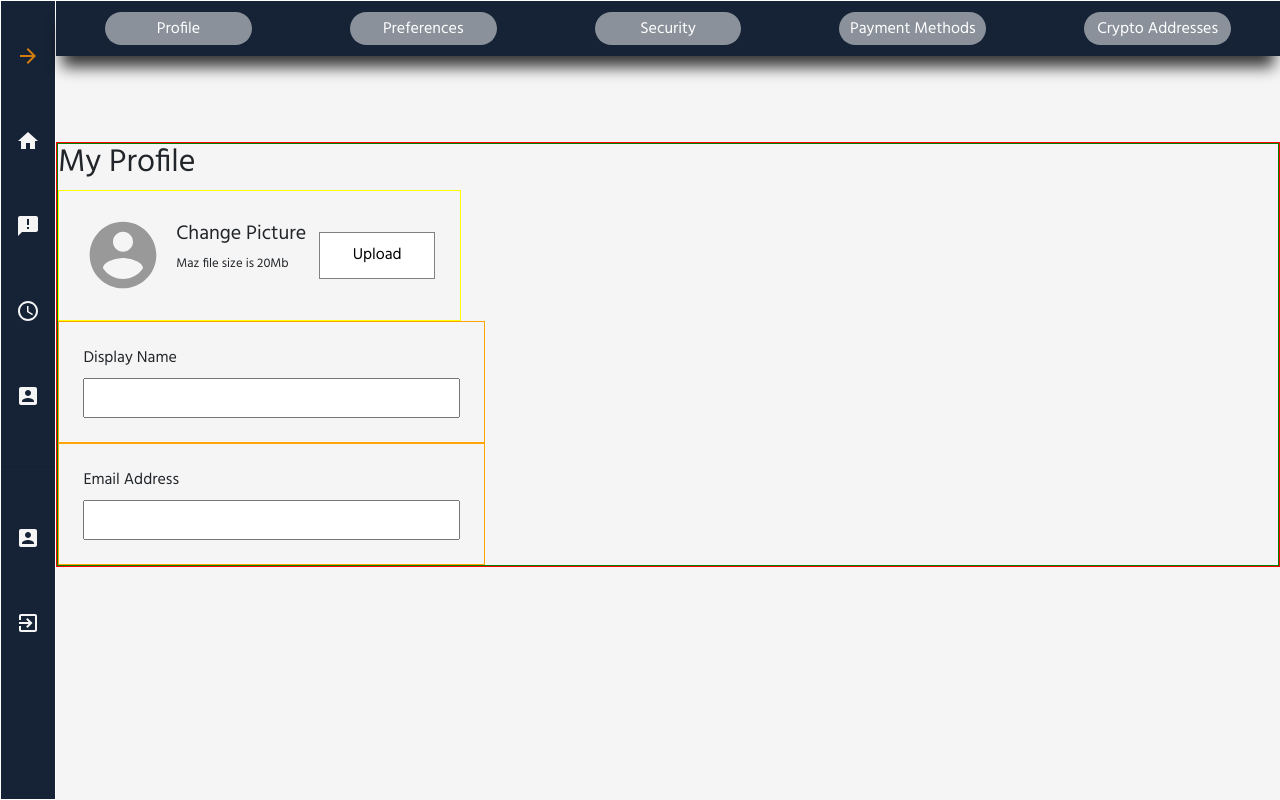
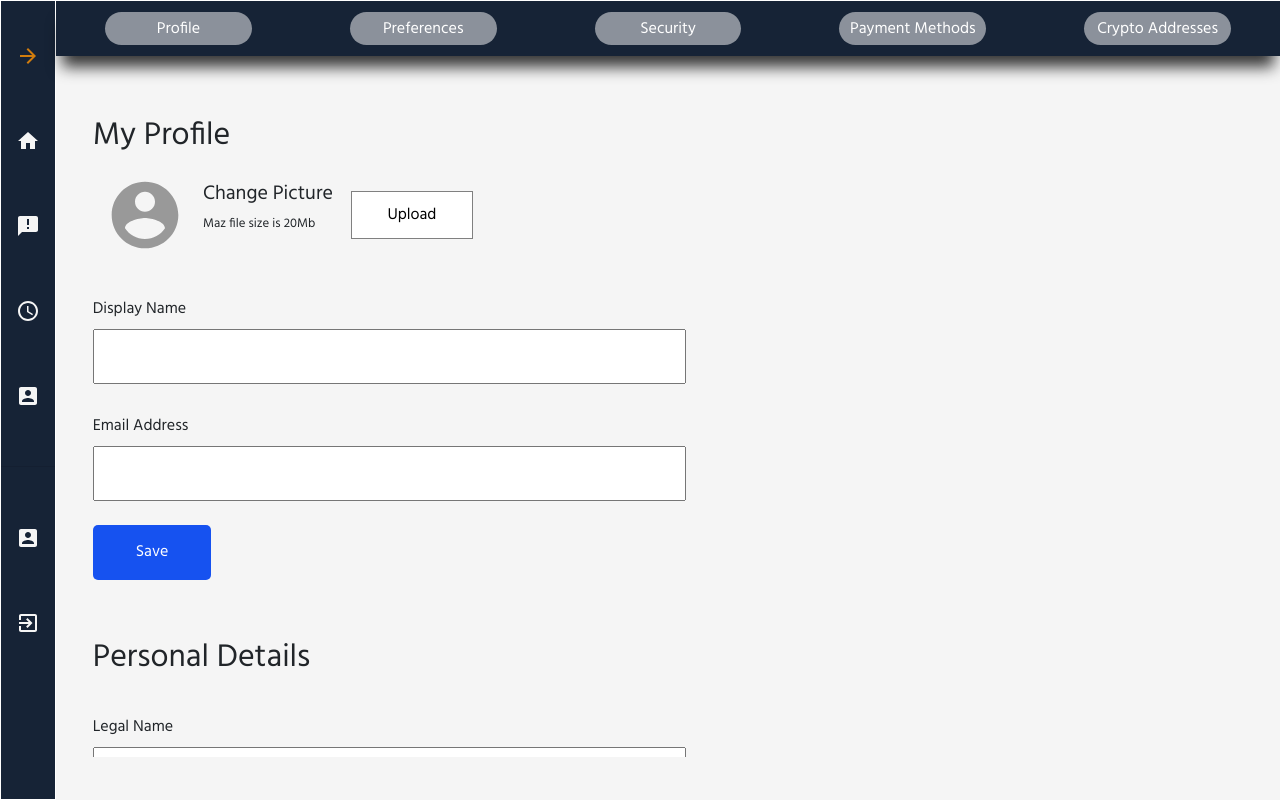
Before and after one commit to JoshuaDinh/CryptoCurrency-WebSite, a React (Create React App) app: page /MyAccount in a window 1280 px wide. Built offline with nearby package versions, Linux system fonts and the light colour scheme; no server answers.

Commit message:
added profile settings

```diff
--- a/src/Components/Profile/MyProfile.js
+++ b/src/Components/Profile/MyProfile.js
@@ -1,27 +1,21 @@
 import React from "react";
-import AccountCircleIcon from "@material-ui/icons/AccountCircle";
 import "./myProfile.css";
+import MyProfileAvatar from "./MyProfileAvatar";
+import PersonalDetails from "./PersonalDetails";
 
 const MyProfile = () => {
   return (
     <div className="myProfile">
       <h2>My Profile</h2>
-      <div className="myProfile__avatar">
-        <AccountCircleIcon className="avatar__icon" />
-        <div className="avatar__title">
-          <h5>Change Picture</h5>
-          <p>Maz file size is 20Mb</p>
-        </div>
-        <button className="avatar__upload-button">Upload</button>
-      </div>
-      <div className="myProfile__input">
+      <MyProfileAvatar />
+      <form className="myProfile__form">
         <label>Display Name</label>
         <input type="text" />
-      </div>
-      <div className="myProfile__input">
         <label>Email Address</label>
         <input type="text" />
-      </div>
+        <button className="myProfile__save-button">Save</button>
+      </form>
+      <PersonalDetails />
     </div>
   );
 };
--- /dev/null
+++ b/src/Components/Profile/MyProfileAvatar.js
@@ -0,0 +1,18 @@
+import React from "react";
+import "./myProfileAvatar.css";
+import AccountCircleIcon from "@material-ui/icons/AccountCircle";
+
+const MyProfileAvatar = () => {
+  return (
+    <div className="myProfile__avatar">
+      <AccountCircleIcon className="avatar__icon" />
+      <div className="avatar__title">
+        <h5>Change Picture</h5>
+        <p>Maz file size is 20Mb</p>
+      </div>
+      <button className="avatar__upload-button">Upload</button>
+    </div>
+  );
+};
+
+export default MyProfileAvatar;
--- /dev/null
+++ b/src/Components/Profile/PersonalDetails.js
@@ -0,0 +1,41 @@
+import React from "react";
+import "./personalDetails.css";
+
+const PersonalDetails = () => {
+  return (
+    <div className="personalDetails">
+      <h2>Personal Details</h2>
+      <form className="personalDetails__form">
+        <label>Legal Name</label>
+        <input type="text" />
+        <label>Date of birth</label>
+        <input type="date" />
+        <label>Street Address</label>
+        <input type="text" />
+        <div className="personalDetails__dualInput">
+          <div className="pesonalDetails__dualInput-container">
+            <label>City/Town</label>
+            <input type="text" />
+          </div>
+          <div className="pesonalDetails__dualInput-container">
+            <label>state</label>
+            <input type="text" />
+          </div>
+        </div>
+        <div className="personalDetails__dualInput">
+          <div className="pesonalDetails__dualInput-container">
+            <label>Post Code</label>
+            <input type="number" />
+          </div>
+          <div className="pesonalDetails__dualInput-container">
+            <label>Country</label>
+            <input type="country" />
+          </div>
+        </div>
+        <button className="myProfile__save-button">Save</button>
+      </form>
+    </div>
+  );
+};
+
+export default PersonalDetails;
--- a/src/Components/Profile/myProfile.css
+++ b/src/Components/Profile/myProfile.css
@@ -1,40 +1,26 @@
 .myProfile {
   display: grid;
-  border: 1px solid green;
+  margin-left: 3%;
 }
 
-.myProfile__input {
+.myProfile__form {
   display: flex;
   flex-direction: column;
-  width: 35%;
-  border: 1px solid orange;
-  padding: 2%;
+  width: 50%;
 }
-.myProfile__input > input {
-  padding: 1.5%;
+.myProfile__form > input {
+  padding: 2.3%;
+}
+.myProfile__form > label {
+  margin-top: 5%;
 }
 
-.myProfile__avatar {
-  display: flex;
-  align-items: center;
-  justify-content: space-between;
-  padding: 2%;
-  border: 1px solid yellow;
-  width: 33%;
+.myProfile__save-button {
+  background-color: #1652f0;
+  border: none;
+  color: white;
+  text-align: center;
+  width: 18%;
+  border-radius: 5px;
+  margin-top: 4%;
 }
-
-.avatar__icon {
-  font-size: 5em !important;
-  color: rgba(114, 114, 114, 0.7) !important;
-}
-
-.avatar__title > p {
-  font-size: 0.8rem;
-}
-
-.avatar__upload-button {
-  padding: 3%;
-  width: 33%;
-  background-color: white;
-  border: 1px solid grey;
-}
--- /dev/null
+++ b/src/Components/Profile/myProfileAvatar.css
@@ -0,0 +1,23 @@
+.myProfile__avatar {
+  display: flex;
+  align-items: center;
+  justify-content: space-between;
+  padding: 1%;
+  width: 33%;
+}
+
+.avatar__icon {
+  font-size: 5em !important;
+  color: rgba(114, 114, 114, 0.7) !important;
+}
+
+.avatar__title > p {
+  font-size: 0.8rem;
+}
+
+.avatar__upload-button {
+  padding: 3%;
+  width: 33%;
+  background-color: white;
+  border: 1px solid grey;
+}
--- /dev/null
+++ b/src/Components/Profile/personalDetails.css
@@ -0,0 +1,40 @@
+.personalDetails {
+  display: grid;
+  margin-top: 5%;
+}
+
+.personalDetails__form {
+  display: flex;
+  flex-direction: column;
+  width: 50%;
+}
+.personalDetails__form > input {
+  padding: 2.3%;
+}
+.personalDetails__form > label {
+  margin-top: 5%;
+}
+
+.myProfile__save-button {
+  padding: 2.6%;
+  background-color: #1652f0;
+  border: none;
+  color: white;
+  text-align: center;
+  width: 20%;
+  border-radius: 5px;
+  margin-top: 4%;
+}
+
+.personalDetails__dualInput {
+  margin-top: 2%;
+  display: flex;
+}
+
+.pesonalDetails__dualInput-container {
+  display: grid;
+  width: 100%;
+}
+.pesonalDetails__dualInput-container > input {
+  padding: 3%;
+}
--- a/src/Components/Profile/profile.css
+++ b/src/Components/Profile/profile.css
@@ -1,3 +1,4 @@
 .profile {
-  border: 1px solid red;
+  height: 80%;
+  overflow: scroll;
 }
--- a/src/Components/Settings/settings.css
+++ b/src/Components/Settings/settings.css
@@ -1,7 +1,7 @@
 .settings {
   width: 100%;
   height: 7%;
-  margin-bottom: 7%;
+  margin-bottom: 5%;
   color: white;
   border-top: 1px solid white;
   display: flex;
```
